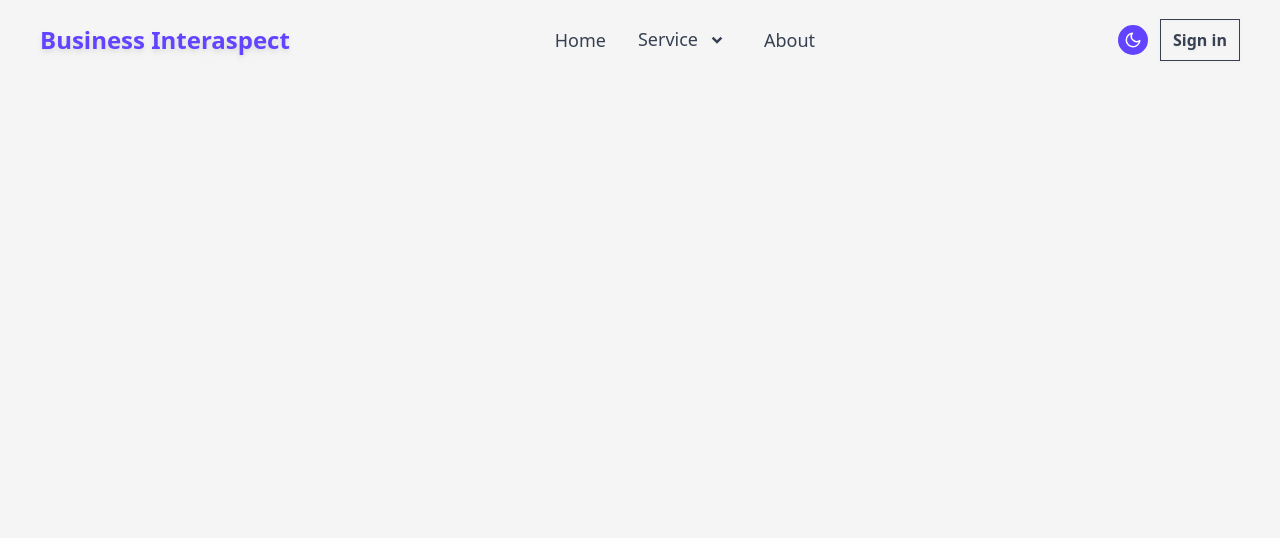
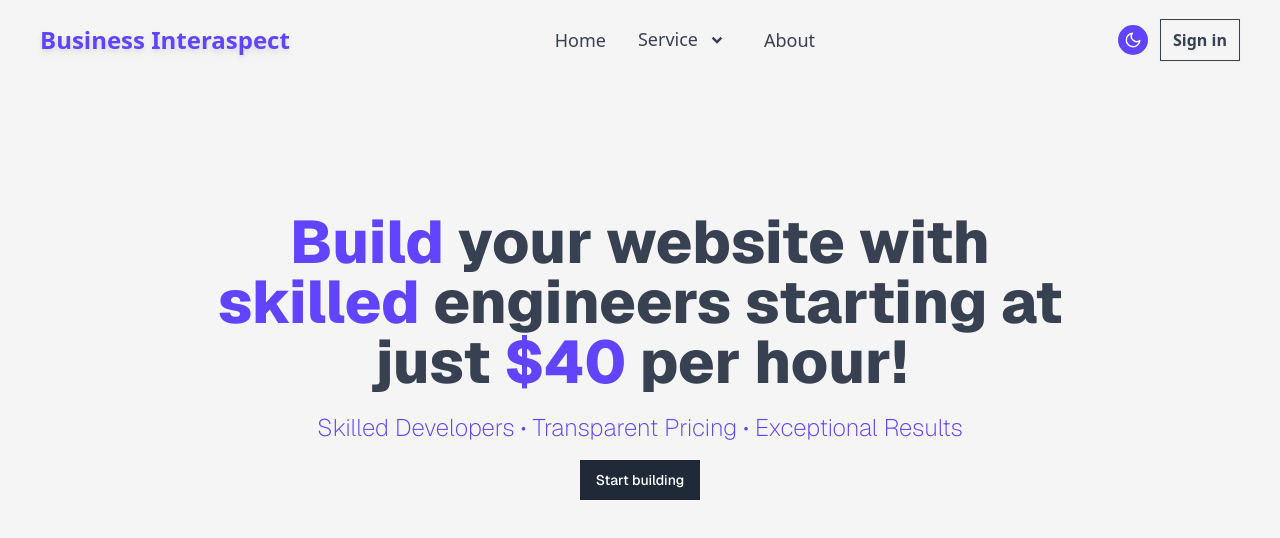
Before and after one commit to ImranAhmed26/business-interaspect-frontend, a Next.js app: page / in a window 1280 px wide. Shown: the top 538 px of the page. Built offline with nearby package versions, Linux system fonts and the light colour scheme.

Commit message:
Add: Banner

```diff
--- a/src/app/layout.tsx
+++ b/src/app/layout.tsx
@@ -4,7 +4,7 @@ import { Geist, Geist_Mono } from 'next/font/google';
 import './globals.css';
 import { metadataConst } from '../constants/AppConstants';
 import { Providers } from './providers';
-import Navbar from '@/components/layout/navbar';
+import Navbar from '@/components/layout/Navbar';
 
 const geistSans = Geist({
   variable: '--font-geist-sans',
@@ -32,7 +32,7 @@ export default function RootLayout({
         className={`${geistSans.variable} ${geistMono.variable} antialiased`}
       >
         <Providers>
-          <Navbar/>
+          <Navbar />
           {children}
         </Providers>
       </body>
--- a/src/app/page.tsx
+++ b/src/app/page.tsx
@@ -1,12 +1,13 @@
+import Banner from '@/components/list/landingPage/Banner';
 import Image from 'next/image';
 
 export default function Home() {
   return (
-    <div className='grid grid-rows-[20px_1fr_20px] items-center justify-items-center min-h-screen p-8 pb-20 gap-16 sm:p-20 font-[family-name:var(--font-geist-sans)]'>
-      <main className='flex flex-col gap-8 row-start-2 items-center sm:items-start'></main>
-      <footer className='row-start-3 flex gap-6 flex-wrap items-center justify-center'>
-        {' '}
-      </footer>
+    <div className='grid grid-rows-[20px_1fr_20px] justify-items-center min-h-screen p-8 pb-20 gap-16 font-[family-name:var(--font-geist-sans)]'>
+      <main className='flex flex-col gap-8 row-start-2 sm:items-start'>
+        <Banner />
+      </main>
+      <footer className='row-start-3 flex gap-6 flex-wrap items-center justify-center'></footer>
     </div>
   );
 }
--- a/src/app/providers.tsx
+++ b/src/app/providers.tsx
@@ -7,7 +7,7 @@ import tw from 'tailwind-styled-components';
 export function Providers({ children }: { children: React.ReactNode }) {
   return (
     <ThemeProvider attribute='class' defaultTheme='system' enableSystem>
-      <div className='bg-[#f5f5f5] text-gray-700 dark:bg-[#1a2744] dark:text-gray-200  transition-all duration-100 ease-in ease-out'>
+      <div className='bg-[#f5f5f5] text-gray-700 dark:bg-[#1a2744] dark:text-gray-200 transition-all duration-100 ease-in ease-out'>
         {children}
       </div>
     </ThemeProvider>
--- a/src/components/interface/dropdown/navbarMenu.tsx
+++ b/src/components/interface/dropdown/navbarMenu.tsx
@@ -1,7 +1,7 @@
 'use client';
 import React, { ReactElement } from 'react';
 import { Menu } from '@headlessui/react';
-import Dropdown from './dropdown';
+import Dropdown from './Dropdown';
 import { useRouter } from 'next/navigation';
 
 type MenuOptions = {
--- a/src/components/layout/navbar.tsx
+++ b/src/components/layout/navbar.tsx
@@ -5,13 +5,13 @@ import { usePathname, useRouter } from 'next/navigation';
 import Link from 'next/link';
 import useScroll from '@/lib/hooks/useScroll';
 import { brand, navLinks } from '@/constants/AppConstants';
-import DropdownMenu from '../interface/dropdown/navbarMenu';
+import DropdownMenu from '../interface/dropdown/NavbarMenu';
 import { RiLoginBoxFill } from 'react-icons/ri';
-import CommonModal from '../interface/commonModal';
+import CommonModal from '../interface/modal/CommonModal';
 import ThemeSwitch from '../interface/themeSwitch/ThemeSwitch';
 import Image from 'next/image';
 import PrimaryLogo from '../../../public/assets/logo-primary.png';
-import Dropdown from '../interface/dropdown/dropdown';
+import Dropdown from '../interface/dropdown/Dropdown';
 import { Menu, MenuItem } from '@headlessui/react';
 
 type NavLink = {
@@ -75,7 +75,7 @@ const Navbar = () => {
                         return (
                           <div
                             key={idx}
-                            className='hover:bg-brandLight dark:hover:bg-brandDark hover:text-white w-full px-2 py-1 rounded-medium transition-all duration-100 ease-in ease-out'
+                            className='hover:bg-brandLight dark:hover:bg-brandDark hover:text-white w-full px-2 py-1 rounded-medium transition-all duration-100 ease-in ease-out drop-shadow-sm'
                           >
                             <MenuItem>
                               <button
@@ -104,7 +104,7 @@ const Navbar = () => {
             <ThemeSwitch />
           </div>
           <button
-            className='w-1/2 text-base text-primaryLight hover:bg-primary hover:border-primary hover:text-white font-semibold border border-primaryLight rounded-sm p-1 transition-all duration-100 drop-shadow-sm'
+            className='w-1/2 text-base text-primaryLight hover:bg-primary hover:border-primary hover:text-brandLight dark:hover:text-brandDark font-semibold border border-primaryLight rounded-sm p-1 transition-all duration-100 drop-shadow-sm'
             onClick={() => {
               setOpenModal(true);
             }}
--- /dev/null
+++ b/src/components/list/landingPage/Banner.tsx
@@ -0,0 +1,43 @@
+import { BannerConst } from '@/constants/landingPage';
+import React from 'react';
+
+const Banner = () => {
+  const highlightWords = (text: string, wordsToHighlight: string[]) => {
+    const regex = new RegExp(
+      `(${wordsToHighlight
+        .map((word) => word.replace(/[.*+?^${}()|[\]\\]/g, '\\$&'))
+        .join('|')})`,
+      'gi'
+    );
+    return text.split(regex).map((part, index) =>
+      wordsToHighlight.includes(part.toLowerCase()) ? (
+        <span key={index} className=' text-brandLight dark:text-brandDark'>
+          {part}
+        </span>
+      ) : (
+        part
+      )
+    );
+  };
+
+  return (
+    <div className='flex flex-col items-center gap-4'>
+      <div></div>
+      <div className='space-y-5 max-w-4xl mx-auto text-center'>
+        <h1 className='text-4xl font-extrabold mx-auto sm:text-6xl'>
+          {highlightWords(BannerConst.title, ['skilled', 'build', '$40'])}
+        </h1>
+        <p className='max-w-2xl font-extralight text-2xl text-brandLight dark:text-brandDark mx-auto'>
+          {BannerConst.subTitle}
+        </p>
+      </div>
+      <div className='flex items-center justify-center gap-x-3 font-medium text-sm text-white bg-gray-800 hover:bg-gray-600 active:bg-gray-900'>
+        <button className='py-2.5 px-4 text-center rounded-full duration-150'>
+          Start building
+        </button>
+      </div>
+    </div>
+  );
+};
+
+export default Banner;
--- /dev/null
+++ b/src/constants/landingPage.ts
@@ -0,0 +1,7 @@
+export const BannerConst = {
+  title:
+    'Build your website with skilled engineers starting at just $40 per hour!',
+  subTitle: 'Skilled Developers • Transparent Pricing • Exceptional Results',
+  description:
+    'We provide you with top talents for your Web, Mobile, and Custom Software development ensuring scalable software solutions at affordable rates',
+};
```
Also changed, not shown: src/components/interface/modal/CommonModal.tsx (renamed from src/components/interface/commonModal.tsx).
